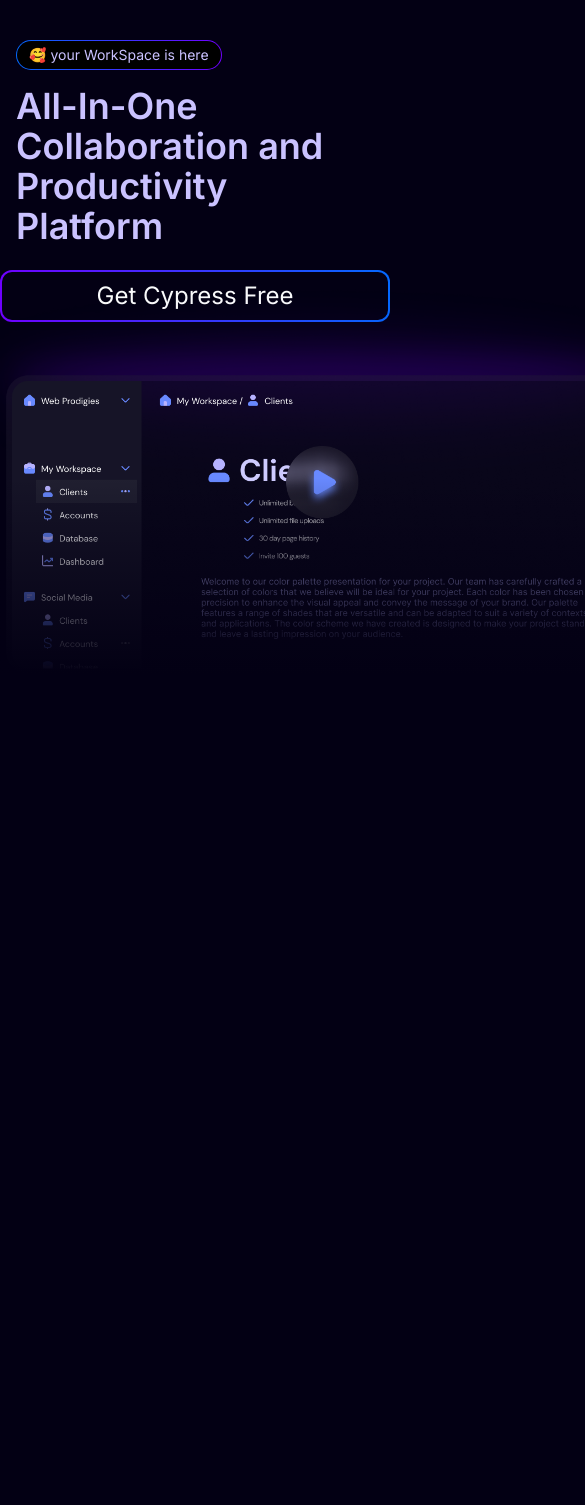
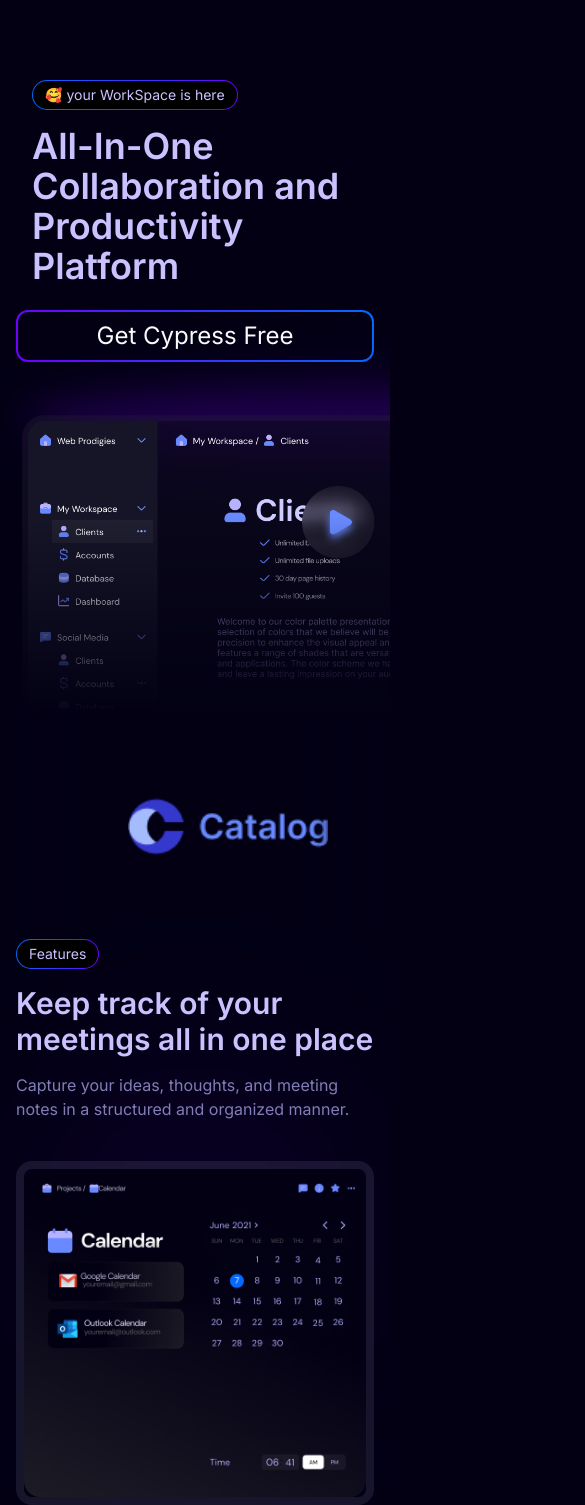
Before and after one commit to mrokonuzzaman040/employee-mamagement, a Next.js app: page / in a window 390 px wide. Shown: the top 1505 px of the page, 585 px wide, since content can reach past the window. Before the commit the page ends 884 px from the top, so only its background shows below. Built offline with nearby package versions, Linux system fonts and the light colour scheme.

Commit message:
Refactor homepage layout and add new features

```diff
--- a/src/app/(site)/page.tsx
+++ b/src/app/(site)/page.tsx
@@ -2,13 +2,26 @@
 import { Button } from '@/components/ui/button';
 import Image from 'next/image';
 import React from 'react';
+import { CLIENTS } from '@/lib/constants';
 
 // Imported Imagess
 import Banner from '../../../public/appBanner.png';
+import Cal from '../../../public/cal.png';
+
 
 const HomePage = () => {
     return (
-        <section>
+        <>
+            <section
+                className=" overflow-hidden
+        px-4
+        sm:px-6
+        mt-10
+        sm:flex
+        sm:flex-col
+        gap-4
+        md:justify-center
+        md:items-center">
                 <div className="overflow-hidden px-4 sm:sx-6 mt-10 sm:flex sm:flex-col gap-4 md:justify-center md:items-center">
                     <TitleSection pill='🥰 your WorkSpace is here' title=' All-In-One Collaboration and Productivity Platform' />
                 </div>
@@ -67,7 +80,117 @@
           "
                     ></div>
                 </div>
+
             </section>
+
+            <section className='relative'>
+                <div className="
+                overflow-hidden
+                    flex
+                    after:content['']
+                after:dark:from-brand-dark
+                after:to-transparent
+                after:from-background
+                after:bg-gradient-to-l
+                after:right-0
+                after:bottom-0
+                after:top-0
+                after:w-20
+                after:z-10
+                after:absolute
+
+                before:content['']
+                before:dark:from-brand-dark
+                before:to-transparent
+                before:from-background
+                before:bg-gradient-to-r
+                before:left-0
+                before:top-0
+                before:bottom-0
+                before:w-20
+                before:z-10
+          before:absolute">
+
+                    {[...Array(2)].map((arr) => (
+                        <div
+                            key={arr}
+                            className="flex
+                flex-nowrap
+                animate-slide
+          "
+                        >
+                            {CLIENTS.map((client) => (
+                                <div
+                                    key={client.alt}
+                                    className=" relative
+                    w-[200px]
+                    m-20
+                    shrink-0
+                    flex
+                    items-center
+                  "
+                                >
+                                    <Image
+                                        src={client.logo}
+                                        alt={client.alt}
+                                        width={200}
+                                        className="object-contain max-w-none"
+                                    />
+                                </div>
+                            ))}
+                        </div>
+                    ))}
+                </div>
+            </section >
+
+            <section
+                className="px-4
+        sm:px-6
+        flex
+        justify-center
+        items-center
+        flex-col
+        relative
+      "
+            >
+                <div
+                    className="w-[30%]
+          blur-[120px]
+          rounded-full
+          h-32
+          absolute
+          bg-brand-primaryPurple/50
+          -z-10
+          top-22
+        "
+                />
+                <TitleSection
+                    title="Keep track of your meetings all in one place"
+                    subheading="Capture your ideas, thoughts, and meeting notes in a structured and organized manner."
+                    pill="Features"
+                />
+                <div
+                    className="mt-10
+          max-w-[450px]
+          flex
+          justify-center
+          items-center
+          relative
+          sm:ml-0
+          rounded-2xl
+          border-8
+          border-washed-purple-300
+          border-opacity-10
+        "
+                >
+                    <Image
+                        src={Cal}
+                        alt="Banner"
+                        className="rounded-2xl"
+                    />
+                </div>
+            </section>
+        </>
     );
 };
 
--- /dev/null
+++ b/src/lib/constants.ts
@@ -0,0 +1,142 @@
+import client1 from "../../public/client1.png";
+import client2 from "../../public/client2.png";
+import client3 from "../../public/client3.png";
+import client4 from "../../public/client4.png";
+import client5 from "../../public/client5.png";
+
+export const CLIENTS = [
+  { alt: "client1", logo: client1 },
+  { alt: "client2", logo: client2 },
+  { alt: "client3", logo: client3 },
+  { alt: "client4", logo: client4 },
+  { alt: "client5", logo: client5 },
+];
+
+export const USERS = [
+  {
+    name: "Alice",
+    message:
+      "Cypress has been a game-changer for our team. With its reliable end-to-end testing, we catch bugs early, leading to faster development cycles and improved collaboration.",
+  },
+  {
+    name: "Bob",
+    message:
+      "I used to spend hours debugging frontend issues, but Cypress simplified everything. Now, I'm more productive, and my colleagues can trust our code thanks to Cypress.",
+  },
+  {
+    name: "Charlie",
+    message:
+      "Cypress has transformed the way we work. Our QA and development teams are on the same page, and our productivity has skyrocketed. It's a must-have tool.",
+  },
+  {
+    name: "David",
+    message:
+      "I was skeptical at first, but Cypress exceeded my expectations. Our project timelines have improved, and collaboration between teams is seamless.",
+  },
+  {
+    name: "Ella",
+    message:
+      "Cypress made writing and running tests a breeze. Our team's productivity has never been higher, and we're delivering more reliable software.",
+  },
+  {
+    name: "Frank",
+    message:
+      "Thanks to Cypress, we've eliminated testing bottlenecks. Our developers and testers collaborate effortlessly, resulting in quicker releases.",
+  },
+  {
+    name: "Grace",
+    message:
+      "Cypress has improved our development process significantly. We now have more time for innovation, and our products are of higher quality.",
+  },
+  {
+    name: "Hank",
+    message:
+      "Cypress's user-friendly interface made it easy for our non-technical team members to contribute to testing. Our workflow is much more efficient now.",
+  },
+  {
+    name: "Ivy",
+    message:
+      "Our team's collaboration improved immensely with Cypress. We catch issues early, leading to less friction and quicker feature deployments.",
+  },
+  {
+    name: "Jack",
+    message:
+      "Cypress's robust testing capabilities have elevated our development standards. We work more harmoniously, and our releases are more reliable.",
+  },
+  {
+    name: "Katherine",
+    message:
+      "Cypress is a lifesaver for our cross-functional teams. We're more productive, and there's a shared sense of responsibility for product quality.",
+  },
+  {
+    name: "Liam",
+    message:
+      "Cypress has helped us maintain high standards of quality. Our team's collaboration has improved, resulting in faster development cycles.",
+  },
+  {
+    name: "Mia",
+    message:
+      "Cypress is a powerful tool that improved our productivity and collaboration. It's now an integral part of our development process.",
+  },
+  {
+    name: "Nathan",
+    message:
+      "Cypress's user-friendly interface and detailed reporting have made testing a breeze. Our team's productivity is at an all-time high.",
+  },
+  {
+    name: "Olivia",
+    message:
+      "We saw immediate benefits in terms of productivity and collaboration after adopting Cypress. It's an essential tool for our development workflow.",
+  },
+  {
+    name: "Paul",
+    message:
+      "Cypress has streamlined our testing process and brought our teams closer. We're more efficient and deliver better results.",
+  },
+  {
+    name: "Quinn",
+    message:
+      "Cypress has been a game-changer for us. Our productivity and collaboration have improved significantly, leading to better software.",
+  },
+  {
+    name: "Rachel",
+    message:
+      "Thanks to Cypress, our testing process is now a seamless part of our development cycle. Our teams collaborate effortlessly.",
+  },
+  {
+    name: "Sam",
+    message:
+      "Cypress is a fantastic tool that has revolutionized our workflow. Our productivity and collaboration have reached new heights.",
+  },
+];
+
+export const PRICING_CARDS = [
+  {
+    planType: "Free Plan",
+    price: "0",
+    description: "Limited block trials  for teams",
+    highlightFeature: "",
+    freatures: [
+      "Unlimited blocks for teams",
+      "Unlimited file uploads",
+      "30 day page history",
+      "Invite 2 guests",
+    ],
+  },
+  {
+    planType: "Pro Plan",
+    price: "12.99",
+    description: "Billed annually. $17 billed monthly",
+    highlightFeature: "Everything in free +",
+    freatures: [
+      "Unlimited blocks for teams",
+      "Unlimited file uploads",
+      "1 year day page history",
+      "Invite 10 guests",
+    ],
+  },
+];
+
+export const PRICING_PLANS = { proplan: "Pro Plan", freeplan: "Free Plan" };
+
+export const MAX_FOLDERS_FREE_PLAN = 3;
```
Lines whose indentation alone changed are shown as unchanged.
